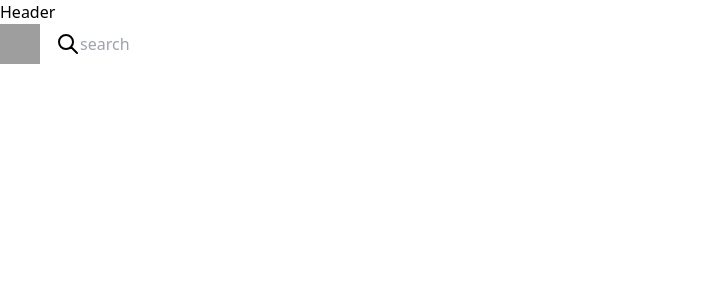
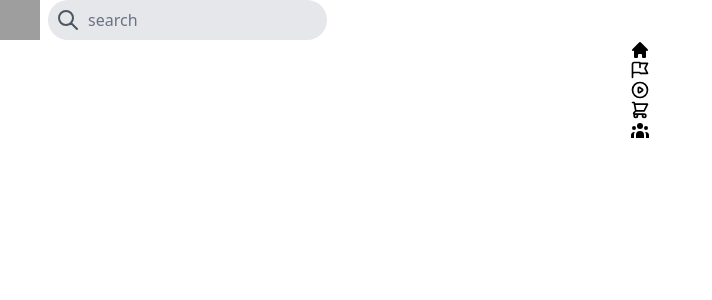
Before and after one commit to alphonce-otieno-odhiambo/Face--book-me, a Next.js app: page / in a window 1280 px wide. Shown: the top 300 px of the page, without its empty margins (0-712 px from the left). Built offline with nearby package versions, Linux system fonts and the light colour scheme; grey boxes are pictures that could not be loaded.

Commit message:
distructure the header icons

```diff
--- a/components/Header.js
+++ b/components/Header.js
@@ -15,10 +15,11 @@ import {
     SearchIcon,
     ShoppingCartIcon
 } from '@heroicons/react/outline'
+import HeaderIcon from './HeaderIcon';
 
 function Header() {
   return (
-    <div>Header
+    <div>
         {/* left */}
         <div className='flex items-center'>
         <Image
@@ -28,12 +29,23 @@ function Header() {
         width={40}
         />
 
-        <div className='flex ml-2 rounded-full p-2'>
-        <SearchIcon className='h-6'/>
-        <input type='text' placeholder='search'/>
+        <div className='flex ml-2 rounded-full p-2 bg-gray-200'>
+        <SearchIcon className='h-6 text-gray-600'/>
+        <input className='flex bg-transparent ml-2 outline-none placeholder-gray-500'
+        type='text' placeholder='search'/>
         </div>
         </div>
         {/* center */}
+        <div className='flex justify-center flex-grow'>
+            <div>
+                <HeaderIcon Icon={HomeIcon}/>
+                <HeaderIcon Icon={FlagIcon}/>
+                <HeaderIcon Icon={PlayIcon}/>
+                <HeaderIcon Icon={ShoppingCartIcon}/>
+                <HeaderIcon Icon={UserGroupIcon}/>
+
+            </div>
+        </div>
         {/* right  */}
     </div>
   )
--- /dev/null
+++ b/components/HeaderIcon.js
@@ -0,0 +1,11 @@
+import React from 'react'
+
+function HeaderIcon({Icon }) {
+  return (
+    <div>
+        <Icon className='h-5'/>
+    </div>
+  )
+}
+
+export default HeaderIcon
```
